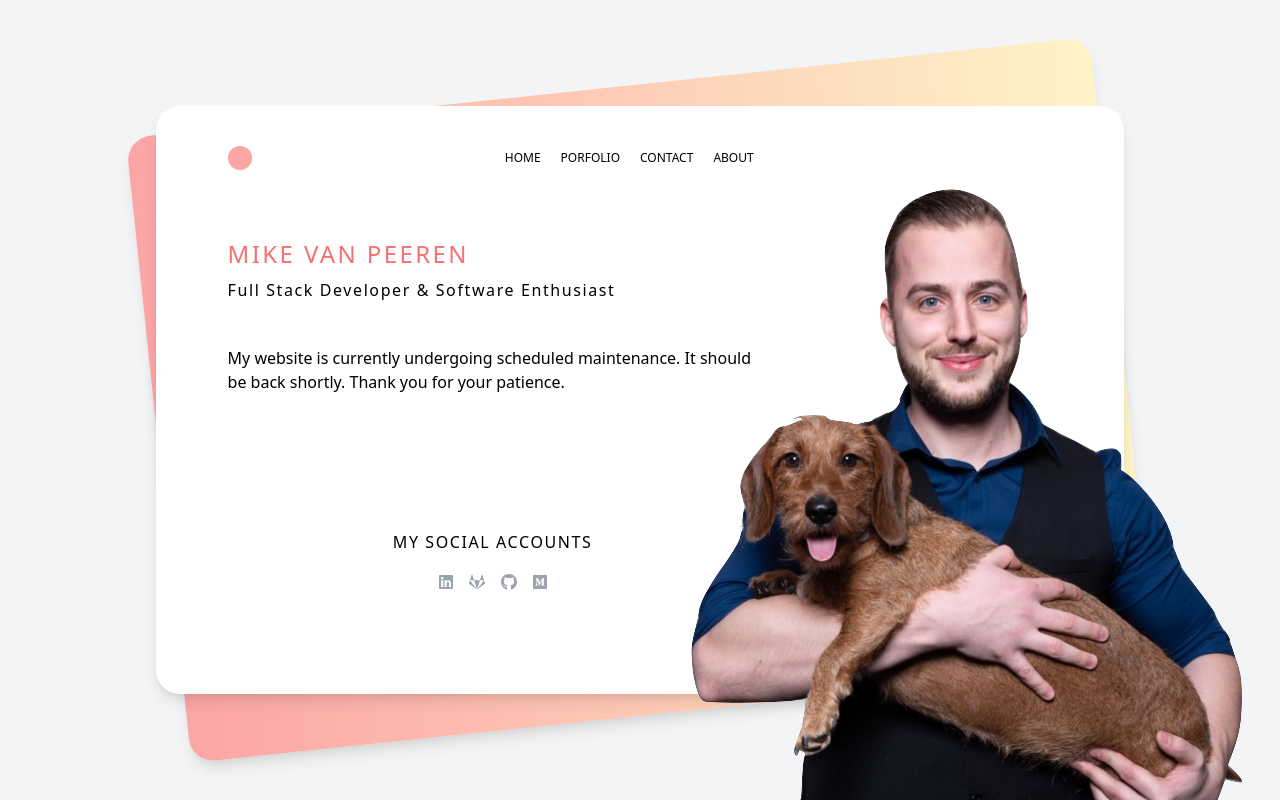
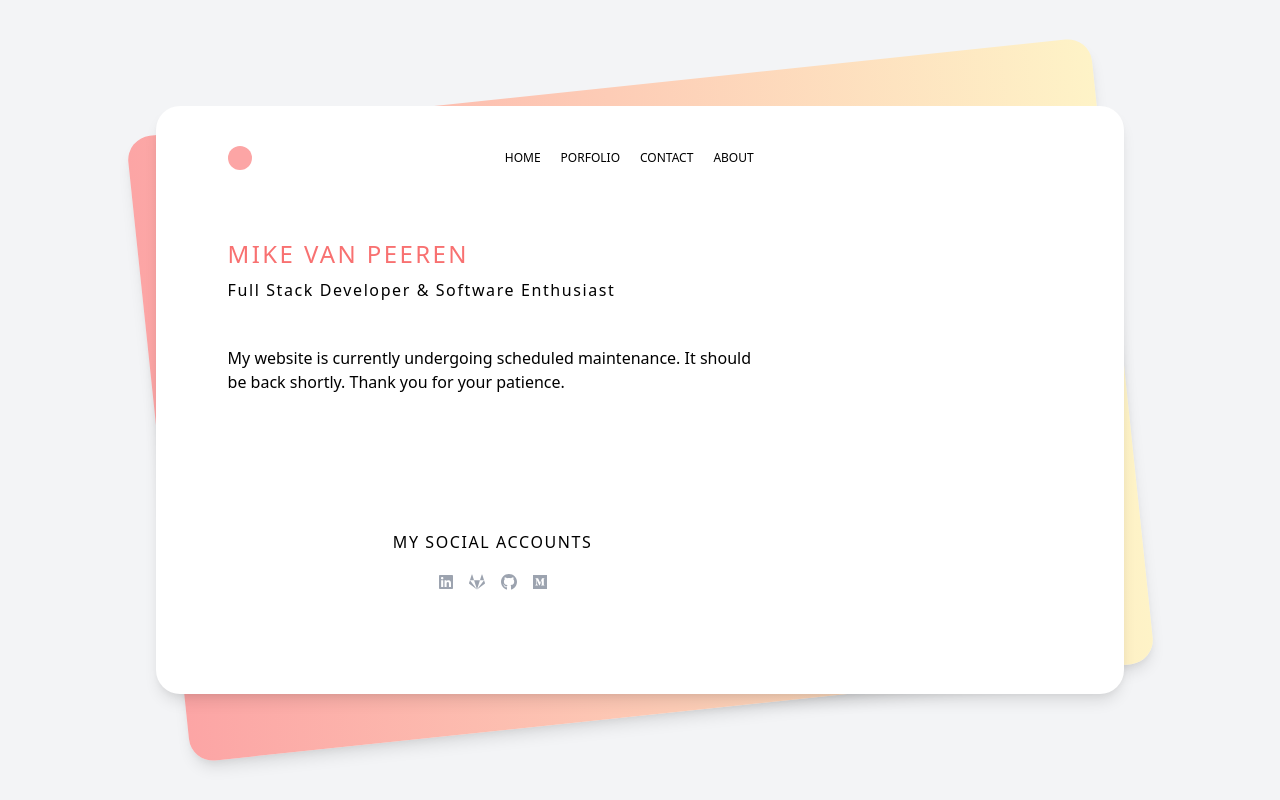
Before and after one commit to MikevPeeren/personal-website, a Next.js app: page / in a window 1280 px wide. Built offline with nearby package versions, Linux system fonts and the light colour scheme.

Commit message:
Update index.tsx
:recycle: Removal of image

```diff
--- a/pages/index.tsx
+++ b/pages/index.tsx
@@ -83,9 +83,9 @@ const Home = (): ReactElement => {
               </div>
             </div>
           </div>
-          <div className="hidden md:block fixed bottom-0 xl:left-2/4 lg:right-auto md:left-96 sm:left-80 xl:visible">
+          {/* <div className="hidden md:block fixed bottom-0 xl:left-2/4 lg:right-auto md:left-96 sm:left-80 xl:visible">
             <img className="" src="./miketrnS.png"></img>
-          </div>
+          </div> */}
         </div>
       </main>
 
```
